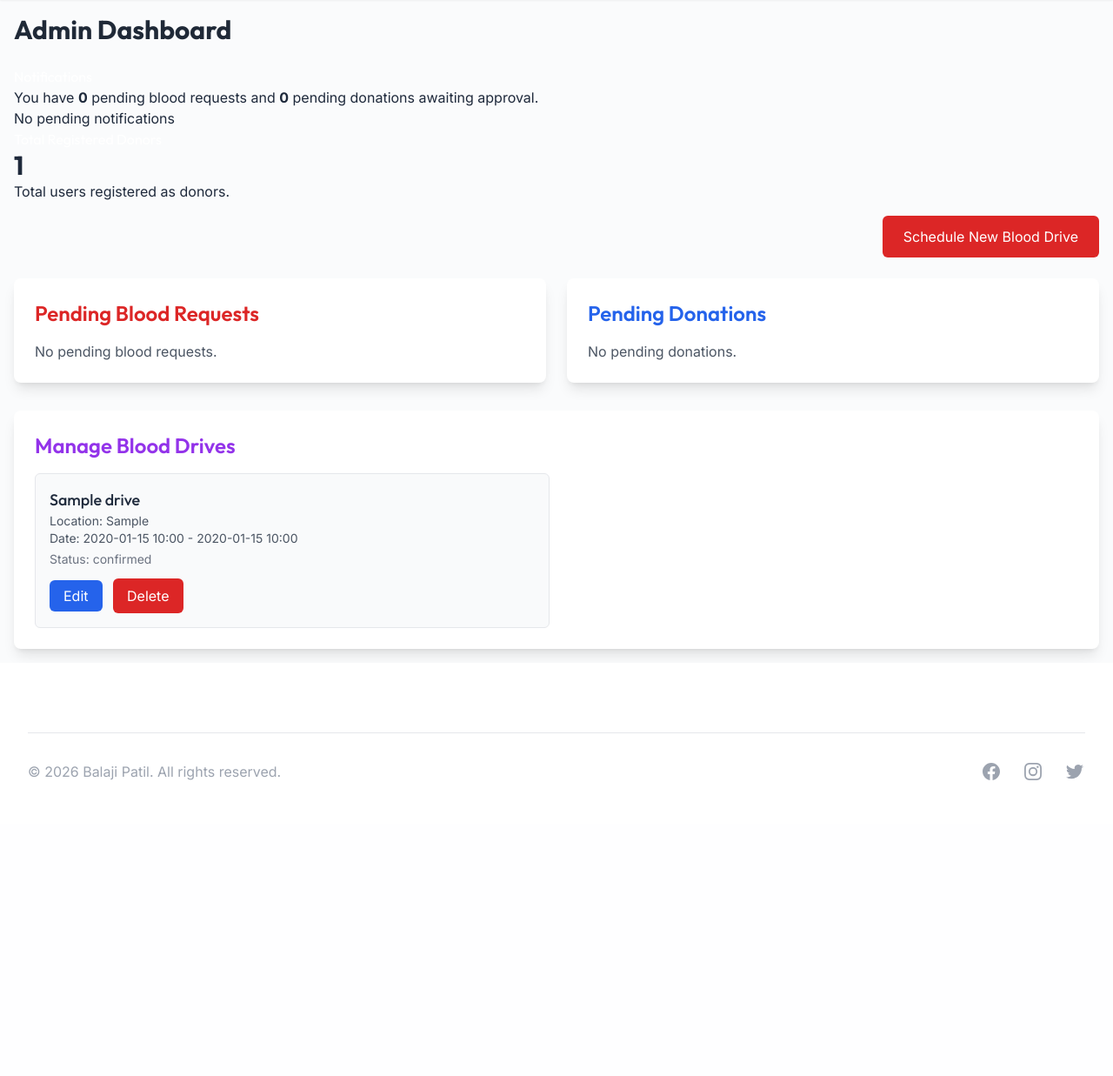
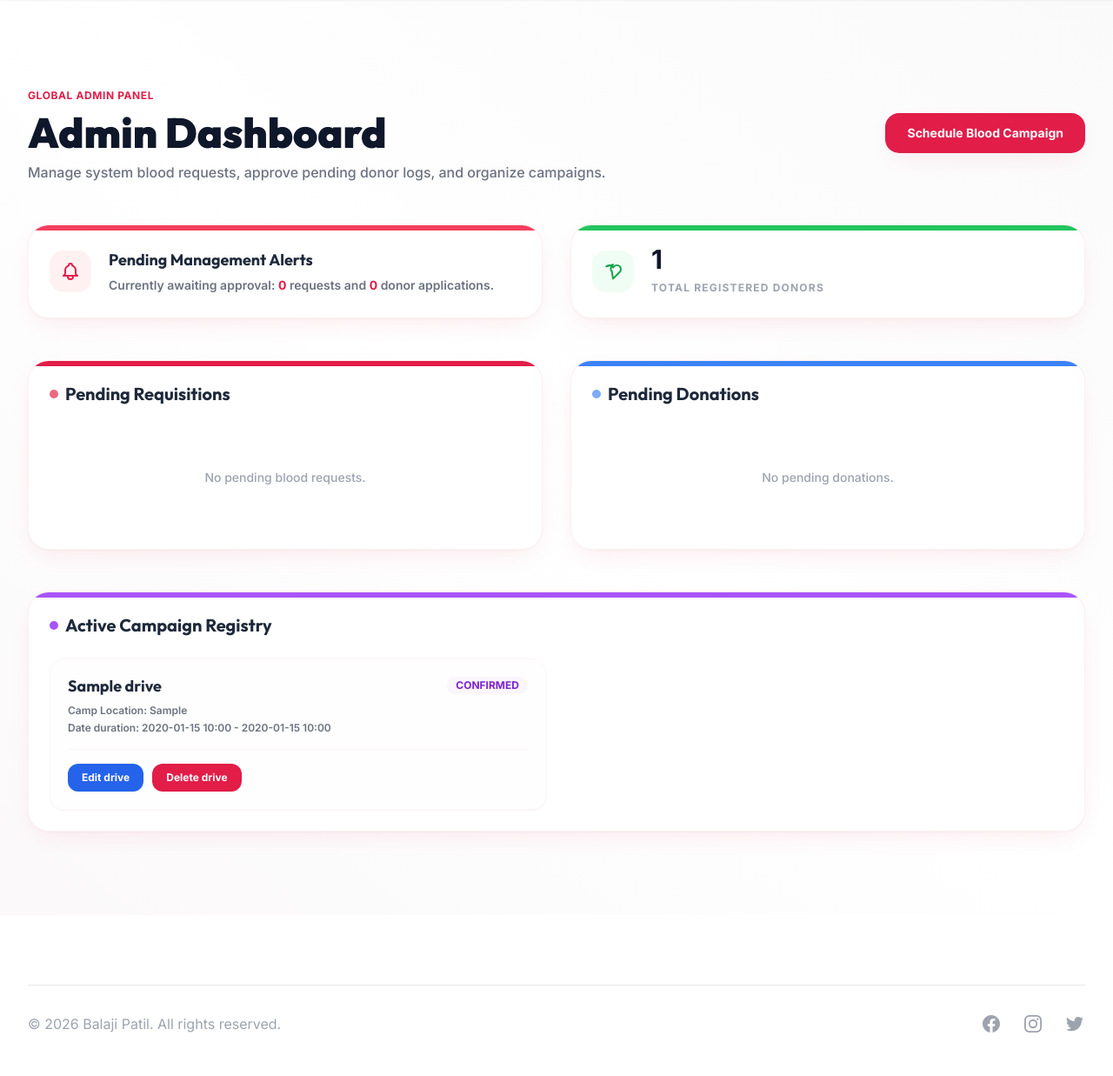
Before and after one commit to BalajiPatil1207/blood_brige_project, a Flask app: page /admin/ in a window 1280 px wide. Shown: the part 81-1318 px from the top of the page at 87% size. Before the commit the page ends 978 px from the top, so only its background shows below. Run offline with Flask 3, Linux system fonts and the light colour scheme; a user stored in the database is signed in; tables that the repository leaves empty hold one stand-in row (values such as "Sample post"); some libraries are stand-ins or nearby versions.

Commit message:
feat: add dashboard and blood drive scheduling templates for admin and blood bank portals

```diff
--- a/app/templates/admin/dashboard.html
+++ b/app/templates/admin/dashboard.html
@@ -3,141 +3,193 @@
 {% block title %}Admin Dashboard{% endblock %}
 
 {% block content %}
-<div class="container mx-auto p-4">
-    <h1 class="text-3xl font-bold mb-6 text-gray-800">Admin Dashboard</h1>
+<div class="bg-gradient-to-tr from-rose-50/20 via-white to-rose-50/10 py-16 sm:py-24">
+    <div class="max-w-7xl mx-auto px-4 sm:px-6 lg:px-8">
+        <!-- Header -->
+        <div class="mb-12 text-center sm:text-left flex flex-col sm:flex-row sm:justify-between sm:items-center gap-6">
+            <div>
+                <span class="text-primary-600 font-extrabold tracking-wider uppercase text-xs">Global Admin Panel</span>
+                <h1 class="text-3xl sm:text-5xl font-black text-slate-900 mt-2">Admin Dashboard</h1>
+                <p class="mt-2.5 text-base text-gray-500 font-medium">Manage system blood requests, approve pending donor logs, and organize campaigns.</p>
+            </div>
 
-    <!-- Notifications Section (now just a summary) -->
-    <div class="row mb-4">
-        <div class="col-md-6">
-            <div class="card">
-                <div class="card-header bg-primary text-white">
-                    <h5 class="card-title mb-0">
-                        <i class="fas fa-bell"></i> Notifications
+            <a href="{{ url_for('admin.schedule_drive') }}" class="inline-flex items-center justify-center px-6 py-3 border border-transparent text-sm font-bold rounded-2xl text-white bg-primary-600 hover:bg-primary-700 shadow-premium hover:shadow-premium-hover transform hover:-translate-y-0.5 transition duration-150">
+                Schedule Blood Campaign
+            </a>
+        </div>
+
+        <!-- Metric Blocks -->
+        <div class="grid grid-cols-1 sm:grid-cols-2 gap-8 mb-12">
+            <!-- Notifications Card -->
+            <div class="bg-white border border-rose-100/60 rounded-3xl p-6 shadow-premium relative overflow-hidden flex items-center gap-5">
+                <div class="absolute top-0 left-0 w-full h-1.5 bg-primary-500"></div>
+                <div class="w-12 h-12 rounded-2xl bg-rose-50 flex items-center justify-center text-primary-600 relative">
+                    <svg class="w-6 h-6 fill-none stroke-current" stroke-width="2" viewBox="0 0 24 24">
+                        <path stroke-linecap="round" stroke-linejoin="round" d="M15 17h5l-1.405-1.405A2.032 2.032 0 0118 14.158V11a6.002 6.002 0 00-4-5.659V5a2 2 0 10-4 0v.341C7.67 6.165 6 8.388 6 11v3.159c0 .538-.214 1.055-.595 1.436L4 17h5m6 0v1a3 3 0 11-6 0v-1m6 0H9" />
+                    </svg>
                     {% if current_user.get_notification_count() > 0 %}
-                        <span class="badge bg-danger">{{ current_user.get_notification_count() }}</span>
-                        {% endif %}
-                    </h5>
-                </div>
-                <div class="card-body">
-                    <p class="mb-0">You have <strong>{{ pending_requests|length }}</strong> pending blood requests and <strong>{{ pending_donations|length }}</strong> pending donations awaiting approval.</p>
-                    {% if not pending_requests and not pending_donations %}
-                    <p class="mb-0 text-muted">No pending notifications</p>
+                    <span class="absolute -top-1 -right-1 w-4 h-4 bg-primary-600 text-white rounded-full flex items-center justify-center text-[10px] font-black leading-none">{{ current_user.get_notification_count() }}</span>
                     {% endif %}
                 </div>
+                <div>
+                    <h3 class="text-lg font-bold text-slate-800 mb-1">Pending Management Alerts</h3>
+                    <p class="text-sm text-gray-500 font-semibold leading-relaxed">
+                        Currently awaiting approval: <span class="text-primary-600 font-extrabold">{{ pending_requests|length }}</span> requests and <span class="text-primary-600 font-extrabold">{{ pending_donations|length }}</span> donor applications.
+                    </p>
                 </div>
             </div>
-        <div class="col-md-6">
-            <div class="card">
-                <div class="card-header bg-success text-white">
-                    <h5 class="card-title mb-0">
-                        <i class="fas fa-users"></i> Total Registered Donors
-                    </h5>
+
+            <!-- Total Donors Card -->
+            <div class="bg-white border border-rose-100/60 rounded-3xl p-6 shadow-premium relative overflow-hidden flex items-center gap-5">
+                <div class="absolute top-0 left-0 w-full h-1.5 bg-green-500"></div>
+                <div class="w-12 h-12 rounded-2xl bg-green-50 flex items-center justify-center text-green-600">
+                    <svg class="w-6 h-6 fill-none stroke-current" stroke-width="2" viewBox="0 0 24 24">
+                        <path stroke-linecap="round" stroke-linejoin="round" d="M12 4.318l-1.318 1.318a4.5 4.5 0 000 6.364L12 20.364l7.682-7.682a4.5 4.5 0 00-6.364-6.364L12 7.636l-1.318-1.318a4.5 4.5 0 00-6.364 0z" />
+                    </svg>
                 </div>
-                <div class="card-body">
-                    <h2 class="text-3xl font-bold">{{ total_donors }}</h2>
-                    <p class="text-muted">Total users registered as donors.</p>
-                </div>
+                <div>
+                    <span class="block text-3xl font-black text-slate-900 leading-none mb-1">{{ total_donors }}</span>
+                    <span class="text-xs font-bold text-gray-400 uppercase tracking-widest">Total Registered Donors</span>
                 </div>
             </div>
         </div>
 
-    <div class="mb-6 flex justify-end">
-        <a href="{{ url_for('admin.schedule_drive') }}" class="bg-red-600 text-white px-6 py-3 rounded-md hover:bg-red-700 focus:outline-none focus:ring-2 focus:ring-red-500 focus:ring-opacity-50">
-            Schedule New Blood Drive
-        </a>
+        <div class="grid grid-cols-1 lg:grid-cols-2 gap-8 mb-12">
+            <!-- Pending Requests Requisitions -->
+            <div class="bg-white border border-rose-100/60 shadow-premium rounded-3xl p-6 relative overflow-hidden flex flex-col">
+                <div class="absolute top-0 left-0 w-full h-1.5 bg-primary-600"></div>
+                <h2 class="text-xl font-bold mb-6 text-slate-800 flex items-center gap-2">
+                    <span class="w-2.5 h-2.5 rounded-full bg-primary-600 animate-pulse"></span>
+                    Pending Requisitions
+                </h2>
+                {% if pending_requests %}
+                <ul class="space-y-6 flex-1">
+                    {% for request in pending_requests %}
+                    <li class="bg-rose-50/10 border border-rose-100/30 p-5 rounded-2xl shadow-sm relative overflow-hidden">
+                        <h4 class="font-bold text-slate-800 text-base mb-1.5">
+                            {{ request.hospital.hospital_name if request.hospital else request.requester.first_name + ' ' + request.requester.last_name }}
+                        </h4>
+                        <div class="space-y-1 mb-4 text-xs font-semibold text-gray-500">
+                            <p>Blood Group Required: <span class="text-primary-600 font-extrabold">{{ request.blood_type }}</span> ({{ request.units_needed }} units)</p>
+                            <p>Priority level: <span class="text-primary-600 font-extrabold">{{ request.priority }}</span> | Requested: {{ request.created_at.strftime('%Y-%m-%d %H:%M') }}</p>
+                            <p>Details: {{ request.patient_details }}</p>
                         </div>
 
-    <div class="grid grid-cols-1 md:grid-cols-2 gap-6">
-        <!-- Pending Blood Requests -->
-        <div class="bg-white shadow-lg rounded-lg p-6">
-            <h2 class="text-2xl font-semibold mb-4 text-red-600">Pending Blood Requests</h2>
-            {% if pending_requests %}
-            <ul class="space-y-4">
-                {% for request in pending_requests %}
-                <li class="border border-gray-200 rounded-md p-4 bg-gray-50">
-                    <p class="font-medium text-lg">{{ request.hospital.hospital_name if request.hospital else request.requester.first_name + ' ' + request.requester.last_name }} needs {{ request.units_needed }} units of {{ request.blood_type }}</p>
-                    <p class="text-sm text-gray-600">Priority: {{ request.priority }} | Deadline: {{ request.deadline.strftime('%Y-%m-%d %H:%M') }}</p>
-                    <p class="text-sm text-gray-600">Patient Details: {{ request.patient_details }}</p>
-                    <p class="text-sm text-gray-500 mt-1">Requested on: {{ request.created_at.strftime('%Y-%m-%d %H:%M') }}</p>
-                    <div class="mt-3">
-                        <form action="{{ url_for('admin.manage_blood_request', request_id=request.id, action='accept') }}" method="POST" class="inline-block mr-2">
+                        <!-- Management notes -->
+                        <div class="border-t border-rose-50/60 pt-4">
+                            <form action="{{ url_for('admin.manage_blood_request', request_id=request.id, action='accept') }}" method="POST" class="space-y-3">
                                 {{ form.csrf_token }}
-                            <label for="admin_notes_accept_req_{{ request.id }}" class="sr-only">Admin Notes for Accept</label>
-                            <textarea id="admin_notes_accept_req_{{ request.id }}" name="admin_notes" rows="2" class="w-full p-2 border rounded-md focus:ring-red-500 focus:border-red-500" placeholder="Add notes (optional)"></textarea>
-                            <button type="submit" class="bg-green-600 text-white px-4 py-2 rounded-md hover:bg-green-700 focus:outline-none focus:ring-2 focus:ring-green-500 focus:ring-opacity-50 mt-2">Accept</button>
-                        </form>
-                        <form action="{{ url_for('admin.manage_blood_request', request_id=request.id, action='reject') }}" method="POST" class="inline-block">
-                            {{ form.csrf_token }}
-                            <label for="admin_notes_reject_req_{{ request.id }}" class="sr-only">Admin Notes for Reject</label>
-                            <textarea id="admin_notes_reject_req_{{ request.id }}" name="admin_notes" rows="2" class="w-full p-2 border rounded-md focus:ring-red-500 focus:border-red-500" placeholder="Add notes (optional)"></textarea>
-                            <button type="submit" class="bg-red-600 text-white px-4 py-2 rounded-md hover:bg-red-700 focus:outline-none focus:ring-2 focus:ring-red-500 focus:ring-opacity-50 mt-2">Reject</button>
+                                <textarea name="admin_notes" rows="2"
+                                    class="block w-full px-3 py-2 border border-rose-100/80 rounded-xl placeholder-gray-400 text-gray-900 font-medium focus:outline-none focus:ring-4 focus:ring-primary-500/5 focus:border-primary-500 text-xs bg-rose-50/10"
+                                    placeholder="Add acceptance note (optional)..."></textarea>
+                                <div class="flex gap-2">
+                                    <button type="submit" class="px-4 py-2 text-xs font-bold rounded-xl text-white bg-green-600 hover:bg-green-700 transition">
+                                        Accept Request
+                                    </button>
+                                    <button type="submit" formaction="{{ url_for('admin.manage_blood_request', request_id=request.id, action='reject') }}" class="px-4 py-2 text-xs font-bold rounded-xl text-white bg-primary-600 hover:bg-primary-700 transition">
+                                        Reject Request
+                                    </button>
+                                </div>
                             </form>
                         </div>
                     </li>
                     {% endfor %}
                 </ul>
                 {% else %}
-            <p class="text-gray-600">No pending blood requests.</p>
+                <div class="flex-1 flex flex-col justify-center items-center py-12 text-center">
+                    <p class="text-gray-400 font-medium text-sm">No pending blood requests.</p>
+                </div>
                 {% endif %}
             </div>
 
-        <!-- Pending Donations -->
-        <div class="bg-white shadow-lg rounded-lg p-6">
-            <h2 class="text-2xl font-semibold mb-4 text-blue-600">Pending Donations</h2>
+            <!-- Pending Donations Approval -->
+            <div class="bg-white border border-rose-100/60 shadow-premium rounded-3xl p-6 relative overflow-hidden flex flex-col">
+                <div class="absolute top-0 left-0 w-full h-1.5 bg-blue-500"></div>
+                <h2 class="text-xl font-bold mb-6 text-slate-800 flex items-center gap-2">
+                    <span class="w-2.5 h-2.5 rounded-full bg-blue-500 animate-pulse"></span>
+                    Pending Donations
+                </h2>
                 {% if pending_donations %}
-            <ul class="space-y-4">
+                <ul class="space-y-6 flex-1">
                     {% for donation in pending_donations %}
-                <li class="border border-gray-200 rounded-md p-4 bg-gray-50">
-                    <p class="font-medium text-lg">{{ donation.donor.first_name }} {{ donation.donor.last_name }} wants to donate {{ donation.units }} unit(s) of {{ donation.blood_type }}</p>
-                    <p class="text-sm text-gray-600">Scheduled Date: {{ donation.donation_date.strftime('%Y-%m-%d') }}</p>
-                    <p class="text-sm text-gray-500 mt-1">Requested on: {{ donation.created_at.strftime('%Y-%m-%d %H:%M') }}</p>
-                    <div class="mt-3">
-                        <form action="{{ url_for('admin.manage_donation', donation_id=donation.id, action='accept') }}" method="POST" class="inline-block mr-2">
+                    <li class="bg-rose-50/10 border border-rose-100/30 p-5 rounded-2xl shadow-sm relative overflow-hidden">
+                        <h4 class="font-bold text-slate-800 text-base mb-1.5">
+                            {{ donation.donor.first_name }} {{ donation.donor.last_name }}
+                        </h4>
+                        <div class="space-y-1 mb-4 text-xs font-semibold text-gray-500">
+                            <p>Donation Group: <span class="text-primary-600 font-extrabold">{{ donation.blood_type }}</span> ({{ donation.units }} units)</p>
+                            <p>Scheduled Date: {{ donation.donation_date.strftime('%Y-%m-%d') }} | Requested: {{ donation.created_at.strftime('%Y-%m-%d %H:%M') }}</p>
+                        </div>
+
+                        <!-- Management notes -->
+                        <div class="border-t border-rose-50/60 pt-4">
+                            <form action="{{ url_for('admin.manage_donation', donation_id=donation.id, action='accept') }}" method="POST" class="space-y-3">
                                 {{ form.csrf_token }}
-                            <label for="admin_notes_accept_don_{{ donation.id }}" class="sr-only">Admin Notes for Accept</label>
-                            <textarea id="admin_notes_accept_don_{{ donation.id }}" name="admin_notes" rows="2" class="w-full p-2 border rounded-md focus:ring-blue-500 focus:border-blue-500" placeholder="Add notes (optional)"></textarea>
-                            <button type="submit" class="bg-green-600 text-white px-4 py-2 rounded-md hover:bg-green-700 focus:outline-none focus:ring-2 focus:ring-green-500 focus:ring-opacity-50 mt-2">Accept</button>
-                        </form>
-                        <form action="{{ url_for('admin.manage_donation', donation_id=donation.id, action='reject') }}" method="POST" class="inline-block">
-                            {{ form.csrf_token }}
-                            <label for="admin_notes_reject_don_{{ donation.id }}" class="sr-only">Admin Notes for Reject</label>
-                            <textarea id="admin_notes_reject_don_{{ donation.id }}" name="admin_notes" rows="2" class="w-full p-2 border rounded-md focus:ring-blue-500 focus:border-blue-500" placeholder="Add notes (optional)"></textarea>
-                            <button type="submit" class="bg-red-600 text-white px-4 py-2 rounded-md hover:bg-red-700 focus:outline-none focus:ring-2 focus:ring-red-500 focus:ring-opacity-50 mt-2">Reject</button>
+                                <textarea name="admin_notes" rows="2"
+                                    class="block w-full px-3 py-2 border border-rose-100/80 rounded-xl placeholder-gray-400 text-gray-900 font-medium focus:outline-none focus:ring-4 focus:ring-primary-500/5 focus:border-primary-500 text-xs bg-rose-50/10"
+                                    placeholder="Add validation notes (optional)..."></textarea>
+                                <div class="flex gap-2">
+                                    <button type="submit" class="px-4 py-2 text-xs font-bold rounded-xl text-white bg-green-600 hover:bg-green-700 transition">
+                                        Accept Donation
+                                    </button>
+                                    <button type="submit" formaction="{{ url_for('admin.manage_donation', donation_id=donation.id, action='reject') }}" class="px-4 py-2 text-xs font-bold rounded-xl text-white bg-primary-600 hover:bg-primary-700 transition">
+                                        Reject Donation
+                                    </button>
+                                </div>
                             </form>
                         </div>
                     </li>
                     {% endfor %}
                 </ul>
                 {% else %}
-            <p class="text-gray-600">No pending donations.</p>
+                <div class="flex-1 flex flex-col justify-center items-center py-12 text-center">
+                    <p class="text-gray-400 font-medium text-sm">No pending donations.</p>
+                </div>
                 {% endif %}
             </div>
         </div>
 
-    <!-- Manage Blood Drives Section -->
-    <div class="bg-white shadow-lg rounded-lg p-6 mt-8">
-        <h2 class="text-2xl font-semibold mb-4 text-purple-600">Manage Blood Drives</h2>
+        <!-- Manage Campaigns drives -->
+        <div class="bg-white border border-rose-100/60 shadow-premium rounded-3xl p-6 relative overflow-hidden flex flex-col">
+            <div class="absolute top-0 left-0 w-full h-1.5 bg-purple-500"></div>
+            <h2 class="text-xl font-bold mb-6 text-slate-800 flex items-center gap-2">
+                <span class="w-2.5 h-2.5 rounded-full bg-purple-500"></span>
+                Active Campaign Registry
+            </h2>
+
             {% if blood_drives %}
-        <div class="grid grid-cols-1 md:grid-cols-2 gap-4">
+            <div class="grid grid-cols-1 md:grid-cols-2 gap-6">
                 {% for drive in blood_drives %}
-            <div class="border border-gray-200 rounded-md p-4 bg-gray-50">
-                <h3 class="font-medium text-lg">{{ drive.title }}</h3>
-                <p class="text-sm text-gray-600">Location: {{ drive.location }}</p>
-                <p class="text-sm text-gray-600">Date: {{ drive.start_date.strftime('%Y-%m-%d %H:%M') }} - {{ drive.end_date.strftime('%Y-%m-%d %H:%M') }}</p>
-                <p class="text-sm text-gray-500 mt-1">Status: {{ drive.status }}</p>
-                <div class="mt-3">
-                    <a href="{{ url_for('admin.edit_drive', drive_id=drive.id) }}" class="bg-blue-600 text-white px-4 py-2 rounded-md hover:bg-blue-700 focus:outline-none focus:ring-2 focus:ring-blue-500 focus:ring-opacity-50 mr-2">Edit</a>
+                <div class="bg-rose-50/10 border border-rose-100/30 p-5 rounded-2xl shadow-sm flex flex-col justify-between">
+                    <div>
+                        <div class="flex justify-between items-start mb-2">
+                            <h3 class="font-bold text-slate-800 text-lg leading-tight">{{ drive.title }}</h3>
+                            <span class="px-2.5 py-0.5 text-xs font-bold rounded-full bg-purple-50 text-purple-700 select-none uppercase">{{ drive.status }}</span>
+                        </div>
+                        <p class="text-xs text-gray-500 font-semibold mb-1">Camp Location: {{ drive.location }}</p>
+                        <p class="text-xs text-gray-500 font-semibold mb-4">Date duration: {{ drive.start_date.strftime('%Y-%m-%d %H:%M') }} - {{ drive.end_date.strftime('%Y-%m-%d %H:%M') }}</p>
+                    </div>
+
+                    <div class="flex gap-2.5 border-t border-rose-50/60 pt-4">
+                        <a href="{{ url_for('admin.edit_drive', drive_id=drive.id) }}" class="px-4 py-2 text-xs font-bold rounded-xl text-white bg-blue-600 hover:bg-blue-700 transition">
+                            Edit drive
+                        </a>
                         <form action="{{ url_for('admin.delete_drive', drive_id=drive.id) }}" method="POST" class="inline-block" onsubmit="return confirm('Are you sure you want to delete this blood drive?');">
                             {{ form.csrf_token }}
-                        <button type="submit" class="bg-red-600 text-white px-4 py-2 rounded-md hover:bg-red-700 focus:outline-none focus:ring-2 focus:ring-red-500 focus:ring-opacity-50">Delete</button>
+                            <button type="submit" class="px-4 py-2 text-xs font-bold rounded-xl text-white bg-primary-600 hover:bg-primary-700 transition">
+                                Delete drive
+                            </button>
                         </form>
                     </div>
                 </div>
                 {% endfor %}
             </div>
             {% else %}
-        <p class="text-gray-600">No blood drives scheduled yet.</p>
+            <div class="text-center py-12">
+                <p class="text-gray-400 font-medium text-sm">No scheduled campaigns.</p>
+            </div>
             {% endif %}
         </div>
     </div>
+</div>
 {% endblock %}
```
Lines whose indentation alone changed are shown as unchanged.
